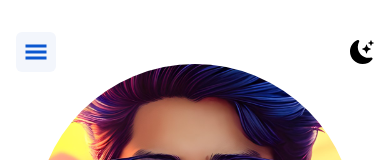
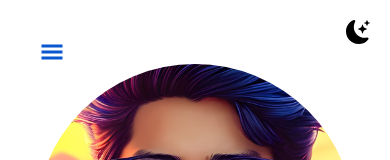
Before and after one commit to Leonardo-daVinci/portfolio, a Next.js app: page /portfolio/ in a window 390 px wide. Shown: the top 160 px of the page. Built offline with nearby package versions, Linux system fonts and the light colour scheme.

Commit message:
Navbar in Homepage

```diff
--- a/components/SideNavbar.js
+++ b/components/SideNavbar.js
@@ -28,12 +28,13 @@ function SideNavBar(){
     return (
         <>
         <Disclosure as="nav">
-         <Disclosure.Button className="fixed top-8 left-4 z-20 inline-flex items-center
-         peer justify-center rounded-md p-2 text-my-text-light dark:text-white
-         bg-card-light dark:bg-card-dark
+         <Disclosure.Button className=" lg:hidden fixed top-5 left-5 z-20 inline-flex items-center
+         peer justify-center rounded-full p-5
+          text-my-text-light dark:text-white
+         bg-white dark:bg-[#1f1f1f]
          hover:bg-hover-bg-light dark:hover:bg-card-dark focus:bg-hover-bg-light dark:focus:bg-hover-bg-dark
          focus:outline-none focus:ring-2 focus:ring-inset dark:focus:ring-white group">
-            <GiHamburgerMenu className=' block md:hidden h-6 w-6 ' aria-hidden="true" />
+            <GiHamburgerMenu className=' block md:hidden text-2xl' aria-hidden="true" />
          </Disclosure.Button>
 
             <div className=' p-6 w-1/2 h-screen bg-card-light z-20 fixed top-0 -left-96 rounded-r-2xl lg:rounded-r-none
--- a/pages/details.js
+++ b/pages/details.js
@@ -37,7 +37,7 @@ export default function Details(){
 
             <main className=' bg-white px-5 md:px-5 lg:px-40 lg:ml-28 dark:bg-[#1f1f1f]' >
 
-                <nav className='hidden lg:block fixed z-10 top-10 right-4 lg:right-10 flex justify-between dark:text-white'>
+                <nav className='hidden lg:block fixed z-10 top-10 right-4 lg:right-10 justify-between dark:text-white'>
                     <ul className='flex items-center'>
                      <li><BsFillMoonStarsFill onClick={()=> setDarkMode(!darkMode)} className=' cursor-pointer text-2xl'/>
                      </li>
--- a/pages/index.js
+++ b/pages/index.js
@@ -44,18 +44,21 @@ export default function Home() {
         <link rel="icon" href={`${process.env.NEXT_PUBLIC_FAVICON}/favicon.ico`}/>
       </Head>
       <SideNavBar/>
+
+      <div className="lg:hidden fixed top-0 w-full z-10 bg-white dark:bg-[#1f1f1f]">
+        <div className=" p-5 flex justify-end dark:text-white">
+        <BsFillMoonStarsFill onClick={()=> setDarkMode(!darkMode)} className=" cursor-pointer text-2xl" />
+        </div>
+      </div>
+
       <main className=' bg-white px-5 md:px-5 lg:ml-20 lg:px-40 dark:bg-[#1f1f1f]'>
 
         {/* HOMEPAGE SECTION */}
 
-        <nav className='fixed z-10 top-10 right-4 lg:right-10 flex justify-between dark:text-white'>
-          {/* <h1 className=' text-lg font-productsans'>Leonardo-daVinci</h1> */}
+        <nav className='hidden lg:block fixed z-10 top-10 right-4 lg:right-10 justify-between dark:text-white'>
           <ul className='flex items-center'>
               <li><BsFillMoonStarsFill onClick={()=> setDarkMode(!darkMode)} className=' cursor-pointer text-2xl
               '/></li>
-              {/* <li><a className=' bg-gradient-to-r from-cyan-500 to-teal-500 text-white font-productsans px-4 py-2 rounded-md ml-8'
-              href='/portfolio/Akshit_Resume.pdf' target="_blank" rel="noreferrer">
-                Resume</a></li> */}
           </ul>
         </nav>
 
@@ -122,7 +125,7 @@ export default function Home() {
 
         <section>
           <div id="my-skills" className=' font-productsans pt-10'>
-              <h3 className='text-center lg:text-start text-5xl py-2 text-my-text-light md:text-4xl dark:text-my-text-dark'>My skills</h3>
+              <h3 className='text-center lg:text-start text-5xl pt-5 pb-2 text-my-text-light md:text-4xl dark:text-my-text-dark'>My skills</h3>
               <p className=' text-md py-5 leading-8 text-gray-800v md:text-xl dark:text-gray-200'>
               I have a strong background in mathematics and computer science and
               have been working on developing my skills in ML techniques and algorithms.
@@ -225,7 +228,7 @@ export default function Home() {
         {/* PORTFOLIO SECTION */}
         <section>
 
-          <div id="my-projects" className=' font-productsans'>
+          <div id="my-projects" className=' font-productsans pt-10'>
           <h3 className='text-center lg:text-start text-5xl pt-10 pb-2 text-my-text-light md:text-4xl dark:text-my-text-dark '>Portfolio</h3>
           <p className=' text-md py-5 leading-8 text-gray-800v md:text-xl dark:text-gray-200'>
           As a Machine Learning Engineer, my projects include a wide range of applications of ML techniques - computer vision, natural language processing, prediction, and reinforcement learning.
@@ -254,7 +257,7 @@ export default function Home() {
         {/* EDUCATION */}
         <section>
         <div id="my-academics" className=' font-productsans pt-10'>
-              <h3 className='text-center lg:text-start text-5xl py-2 text-my-text-light md:text-4xl dark:text-my-text-dark'>Academic background</h3>
+              <h3 className='text-center lg:text-start text-5xl pt-10 pb-2 text-my-text-light md:text-4xl dark:text-my-text-dark'>Academic background</h3>
               <p className=' text-md pt-5 leading-8 text-gray-800v md:text-xl dark:text-gray-200'>
                 Summary of my Masters Degree <span>&#40;</span>ongoing<span>&#41;</span> and Bachelors Degree.
               </p>
@@ -443,7 +446,7 @@ export default function Home() {
             {/* MERITS */}
           <section>
           <div id="my-merits" className=' font-productsans pt-10'>
-              <h3 className='text-center lg:text-start text-5xl py-2 text-my-text-light md:text-4xl dark:text-my-text-dark'>Certifications and Achievements</h3>
+              <h3 className='text-center lg:text-start text-5xl pt-10 pb-2 text-my-text-light md:text-4xl dark:text-my-text-dark'>Certifications and Achievements</h3>
               <p className=' text-md pt-5 leading-8 text-gray-800v md:text-xl dark:text-gray-200'>
                 This section includes certifications in machine learning, deep learning and data science, recognition in hackathons, competitions and DevFests, and awards and publications.
                  <br></br>  It showcases my dedication to continuously learn and improve my skills.
@@ -471,7 +474,7 @@ export default function Home() {
         {/* EXTRAS */}
         <section>
         <div id="my-hobbies" className=' font-productsans pt-10'>
-              <h3 className='text-center lg:text-start text-5xl py-2 text-my-text-light md:text-4xl dark:text-my-text-dark'>Co-curricular Activities</h3>
+              <h3 className='text-center lg:text-start text-5xl pt-10 pb-2 text-my-text-light md:text-4xl dark:text-my-text-dark'>Co-curricular Activities</h3>
               <p className=' text-md pt-5 leading-8 text-gray-800v md:text-xl dark:text-gray-200'>
                 This section includes my involvement in student clubs, hobbies and other personal info.
               </p>
```
